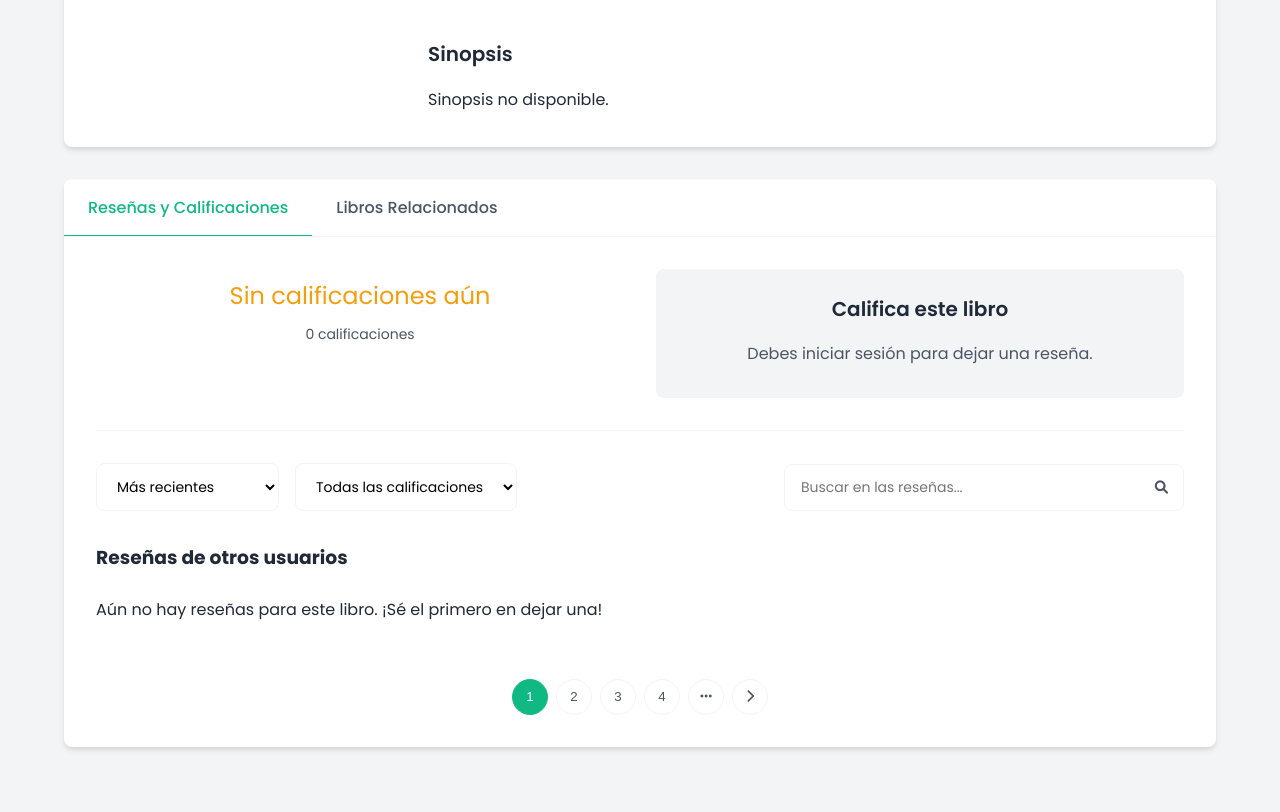
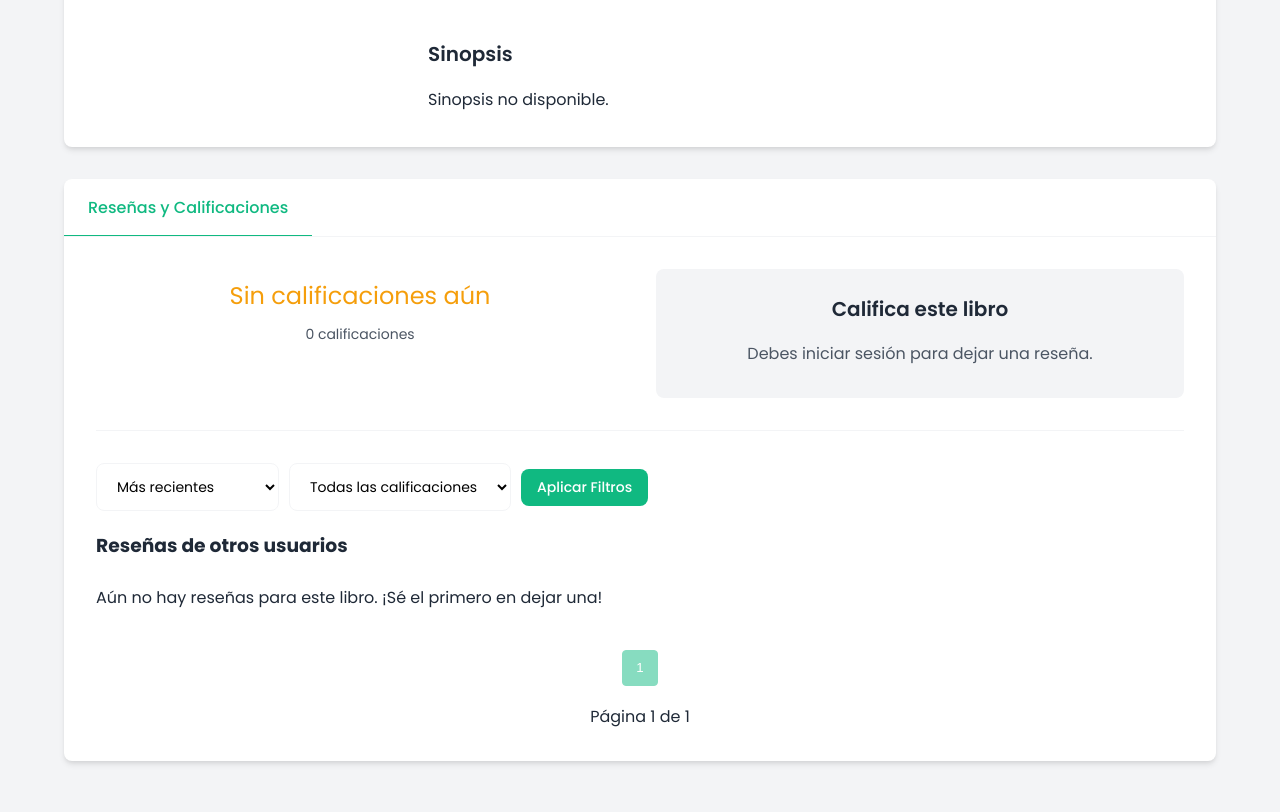
Before and after one commit to leoagl/proyecto_final, a Django app: page /libros/libro/2/ in a window 1280 px wide. Shown: the part 492-1304 px from the top of the page. Run offline with Django 5.2, Linux system fonts and the light colour scheme; data comes from the database, SQL or seed files in the repository; some libraries are stand-ins or nearby versions.

```diff
--- a/proyecto_final/libros/static/css/detalle.css
+++ b/proyecto_final/libros/static/css/detalle.css
@@ -763,13 +763,18 @@ main {
 }
 
 .reviews-filter {
-    display: flex;
-    justify-content: space-between;
+    display: flex; /* Habilita flexbox */
+    align-items: center; /* Alinea verticalmente los elementos al centro */
+    gap: 20px; /* Espacio entre los elementos */
+    margin-bottom: 20px; /* Espacio inferior */
+}
+
+.reviews-filter .filter-options {
+    display: flex; /* Habilita flexbox para los selectores */
+    gap: 10px; /* Espacio entre los selectores */
     align-items: center;
-    margin-bottom: 2rem;
-    flex-wrap: wrap;
-    gap: 1rem;
 }
+
 
 .filter-options {
     display: flex;
@@ -1369,6 +1374,35 @@ main {
     background-color: var(--gray-light);
 }
 
+.pagination {
+    display: flex;
+    flex-direction: column; /* Asegura que los elementos estén en columna */
+    align-items: center; /* Centra horizontalmente los elementos */
+    margin-top: 15px;
+}
+
+.page-links {
+    text-align: center; /* Centra los botones dentro de este div */
+    margin-bottom: 10px; /* Espacio entre los botones y el texto */
+    display: block; /* Fuerza que el div de los botones ocupe una línea completa */
+}
+
+.page-info {
+    text-align: center; /* Centra el texto "Página X de Y" */
+}
+
+.pagination-btn {
+    display: inline-block;
+    margin: 0 5px;
+    padding: 8px 12px;
+    border: 1px solid #ccc;
+    text-decoration: none;
+    color: #333;
+    cursor: pointer;
+    border-radius: 4px;
+}
+
+
 /* Responsive */
 @media (max-width: 992px) {
     .book-detail-container {
--- a/proyecto_final/libros/templates/libros/detalle_libro.html
+++ b/proyecto_final/libros/templates/libros/detalle_libro.html
@@ -171,12 +171,9 @@
                     </div>
                 </div>
             </div>
-
-            <!-- Tabs para reseñas y detalles adicionales -->
             <div class="book-tabs">
                 <div class="tabs-header">
                     <button class="tab-btn active" data-tab="reviews">Reseñas y Calificaciones</button>
-                    <button class="tab-btn" data-tab="related">Libros Relacionados</button>
                 </div>
 
                 <div class="tabs-content">
@@ -224,26 +221,24 @@
                         </div>
 
                         <div class="reviews-filter">
+                        <form method="get" action="{% url 'detalle_libro' libro.id %}#reviews-tab">
                             <div class="filter-options">
-                                <select id="reviewsSort">
-                                    <option value="recent">Más recientes</option>
-                                    <option value="helpful">Más útiles</option>
-                                    <option value="highest">Mayor calificación</option>
-                                    <option value="lowest">Menor calificación</option>
+                                <select id="reviewsSort" name="orden_resenas">
+                                    <option value="recent" {% if request.GET.orden_resenas == 'recent' %}selected{% endif %}>Más recientes</option>
+                                    <option value="highest" {% if request.GET.orden_resenas == 'highest' %}selected{% endif %}>Mayor calificación</option>
+                                    <option value="lowest" {% if request.GET.orden_resenas == 'lowest' %}selected{% endif %}>Menor calificación</option>
                                 </select>
-                                <select id="reviewsFilter">
-                                    <option value="all">Todas las calificaciones</option>
-                                    <option value="5">5 estrellas</option>
-                                    <option value="4">4 estrellas</option>
-                                    <option value="3">3 estrellas</option>
-                                    <option value="2">2 estrellas</option>
-                                    <option value="1">1 estrella</option>
+                                <select id="reviewsFilter" name="calificacion_filter">
+                                    <option value="all" {% if request.GET.calificacion_filter == 'all' %}selected{% endif %}>Todas las calificaciones</option>
+                                    <option value="5" {% if request.GET.calificacion_filter == '5' %}selected{% endif %}>5 estrellas</option>
+                                    <option value="4" {% if request.GET.calificacion_filter == '4' %}selected{% endif %}>4 estrellas</option>
+                                    <option value="3" {% if request.GET.calificacion_filter == '3' %}selected{% endif %}>3 estrellas</option>
+                                    <option value="2" {% if request.GET.calificacion_filter == '2' %}selected{% endif %}>2 estrellas</option>
+                                    <option value="1" {% if request.GET.calificacion_filter == '1' %}selected{% endif %}>1 estrella</option>
                                 </select>
+                                <button type="submit" class="btn btn-primary">Aplicar Filtros</button>
                             </div>
-                            <div class="search-box">
-                                <input type="text" id="searchReviews" placeholder="Buscar en las reseñas...">
-                                <button class="search-btn"><i class="fas fa-search"></i></button>
-                            </div>
+                        </form>
                         </div>
 
                         <div class="reviews-list">
@@ -261,7 +256,7 @@
                                                             <span class="review-date">{{ resena.fecha }}</span>
                                                             <div class="reviewer-rating">
                                                             {% for i in "12345" %}
-                                                                {% if i <= resena.calificacion %}
+                                                                {% if i|add:0 <= resena.calificacion %}
                                                                     <i class="fas fa-star"></i>
                                                                 {% else %}
                                                                     <i class="far fa-star"></i>
@@ -280,116 +275,36 @@
                                         <p>Aún no hay reseñas para este libro. ¡Sé el primero en dejar una!</p>
                                     {% endfor %}
                             <!-- Paginación de reseñas -->
-                            <div class="pagination">
-                                <button class="pagination-btn active">1</button>
-                                <button class="pagination-btn">2</button>
-                                <button class="pagination-btn">3</button>
-                                <button class="pagination-btn">4</button>
-                                <button class="pagination-btn">
-                                    <i class="fas fa-ellipsis-h"></i>
-                                </button>
-                                <button class="pagination-btn">
-                                    <i class="fas fa-chevron-right"></i>
-                                </button>
-                            </div>
+                                    <div class="pagination">
+                                        <div class="page-links">
+                                            {% if reseñas.has_previous %}
+                                                <a href="?page_resenas=1#reviews-tab" class="pagination-btn">« Primero</a>
+                                                <a href="?page_resenas={{ reseñas.previous_page_number }}#reviews-tab" class="pagination-btn">‹ Anterior</a>
+                                            {% endif %}
+
+                                            {% for num in reseñas.paginator.page_range %}
+                                                {% if num == reseñas.number %}
+                                                    <button class="pagination-btn active" disabled>{{ num }}</button>
+                                                {% elif num > reseñas.number|add:'-3' and num < reseñas.number|add:'3' %}
+                                                    <a href="?page_resenas={{ num }}#reviews-tab" class="pagination-btn">{{ num }}</a>
+                                                {% endif %}
+                                            {% endfor %}
+
+                                            {% if reseñas.has_next %}
+                                                <a href="?page_resenas={{ reseñas.next_page_number }}#reviews-tab" class="pagination-btn">Siguiente ›</a>
+                                                <a href="?page_resenas={{ reseñas.paginator.num_pages }}#reviews-tab" class="pagination-btn">Último »</a>
+                                            {% endif %}
+                                        </div>
+                                        <span class="page-info">
+                                            Página {{ reseñas.number }} de {{ reseñas.paginator.num_pages }}
+                                        </span>
+                                    </div>
                         </div>
                     </div>
 
-                    <!-- Tab de Libros Relacionados -->
-                    <div id="related-tab" class="tab-content">
-                        <div class="related-books">
-                            <h3>Libros Relacionados</h3>
-                            <p>Si te gustó "Cien Años de Soledad", también podrían interesarte estos libros:</p>
-
-                            <div class="related-books-grid">
-                                <!-- Libro relacionado 1 -->
-                                <div class="related-book-card">
-                                    <div class="related-book-cover">
-                                        <img src="https://via.placeholder.com/150x225/ef4444/FFFFFF?text=El+Amor+en+los+Tiempos+del+Cólera"
-                                            alt="El Amor en los Tiempos del Cólera">
-                                    </div>
-                                    <div class="related-book-info">
-                                        <h4>El Amor en los Tiempos del Cólera</h4>
-                                        <p class="related-book-author">Gabriel García Márquez</p>
-                                        <div class="related-book-rating">
-                                            <i class="fas fa-star"></i>
-                                            <i class="fas fa-star"></i>
-                                            <i class="fas fa-star"></i>
-                                            <i class="fas fa-star"></i>
-                                            <i class="fas fa-star-half-alt"></i>
-                                            <span>4.5</span>
-                                        </div>
-                                        <a href="#" class="btn btn-outline btn-sm">Ver detalles</a>
-                                    </div>
-                                </div>
-
-                                <!-- Libro relacionado 2 -->
-                                <div class="related-book-card">
-                                    <div class="related-book-cover">
-                                        <img src="https://via.placeholder.com/150x225/10b981/FFFFFF?text=Pedro+Páramo"
-                                            alt="Pedro Páramo">
-                                    </div>
-                                    <div class="related-book-info">
-                                        <h4>Pedro Páramo</h4>
-                                        <p class="related-book-author">Juan Rulfo</p>
-                                        <div class="related-book-rating">
-                                            <i class="fas fa-star"></i>
-                                            <i class="fas fa-star"></i>
-                                            <i class="fas fa-star"></i>
-                                            <i class="fas fa-star"></i>
-                                            <i class="far fa-star"></i>
-                                            <span>4.0</span>
-                                        </div>
-                                        <a href="#" class="btn btn-outline btn-sm">Ver detalles</a>
-                                    </div>
-                                </div>
-
-                                <!-- Libro relacionado 3 -->
-                                <div class="related-book-card">
-                                    <div class="related-book-cover">
-                                        <img src="https://via.placeholder.com/150x225/6366f1/FFFFFF?text=La+Casa+de+los+Espíritus"
-                                            alt="La Casa de los Espíritus">
-                                    </div>
-                                    <div class="related-book-info">
-                                        <h4>La Casa de los Espíritus</h4>
-                                        <p class="related-book-author">Isabel Allende</p>
-                                        <div class="related-book-rating">
-                                            <i class="fas fa-star"></i>
-                                            <i class="fas fa-star"></i>
-                                            <i class="fas fa-star"></i>
-                                            <i class="fas fa-star"></i>
-                                            <i class="far fa-star"></i>
-                                            <span>4.2</span>
-                                        </div>
-                                        <a href="#" class="btn btn-outline btn-sm">Ver detalles</a>
-                                    </div>
-                                </div>
-
-                                <!-- Libro relacionado 4 -->
-                                <div class="related-book-card">
-                                    <div class="related-book-cover">
-                                        <img src="https://via.placeholder.com/150x225/f59e0b/FFFFFF?text=Rayuela"
-                                            alt="Rayuela">
-                                    </div>
-                                    <div class="related-book-info">
-                                        <h4>Rayuela</h4>
-                                        <p class="related-book-author">Julio Cortázar</p>
-                                        <div class="related-book-rating">
-                                            <i class="fas fa-star"></i>
-                                            <i class="fas fa-star"></i>
-                                            <i class="fas fa-star"></i>
-                                            <i class="fas fa-star"></i>
-                                            <i class="far fa-star"></i>
-                                            <span>4.1</span>
-                                        </div>
-                                        <a href="#" class="btn btn-outline btn-sm">Ver detalles</a>
-                                    </div>
-                                </div>
-                            </div>
-                        </div>
-                    </div>
                 </div>
             </div>
+        </div>
         </div>
     </main>
 
--- a/proyecto_final/libros/views.py
+++ b/proyecto_final/libros/views.py
@@ -1,4 +1,4 @@
-from django.core.paginator import Paginator
+from django.core.paginator import Paginator, PageNotAnInteger, EmptyPage
 from django.contrib import messages
 from django.db.models import Min, Max, Avg, Count
 from django.http import JsonResponse
@@ -122,10 +122,28 @@ def catalogo(request):
 
 def detalle_libro(request, libro_id):
     libro = get_object_or_404(Libro, pk=libro_id)
-    resenas = libro.resenas.select_related('usuario').order_by('-fecha')
+    todas_las_resenas = libro.resenas.select_related('usuario').order_by('-fecha')
+    related_books = obtener_libros_relacionados(libro)
+
+    # Filtrado por calificación para la lista de comentarios
+    resenas_queryset = todas_las_resenas
+    calificacion_filter = request.GET.get('calificacion_filter')
+    if calificacion_filter != 'all' and calificacion_filter in ['5', '4', '3', '2', '1']:
+        resenas_queryset = resenas_queryset.filter(calificacion=int(calificacion_filter))
+
+    # Paginación de reseñas
+    paginator_resenas = Paginator(resenas_queryset, 5)
+    page_resenas = request.GET.get('page_resenas')
+    try:
+        resenas = paginator_resenas.get_page(page_resenas)
+    except PageNotAnInteger:
+        resenas = paginator_resenas.page(1)
+    except EmptyPage:
+        resenas = paginator_resenas.page(paginator_resenas.num_pages)
+
     promedio_calificacion = libro.resenas.aggregate(avg_calificacion=Avg('calificacion'))['avg_calificacion']
-    total_resenas = libro.resenas.count()
-    calificacion_counts = libro.resenas.values('calificacion').annotate(count=Count('calificacion')).order_by('-calificacion')
+    total_resenas = todas_las_resenas.count() # Usar todas_las_resenas para el total general
+    calificacion_counts = libro.resenas.values('calificacion').annotate(count=Count('calificacion')).order_by('-calificacion') # Usar libro.resenas para la distribución general
 
     # Calcular el porcentaje para cada calificación
     calificacion_percentages = []
@@ -134,19 +152,7 @@ def detalle_libro(request, libro_id):
             percentage = (count_item['count'] * 100) / total_resenas
             calificacion_percentages.append({'calificacion': count_item['calificacion'], 'percentage': percentage})
 
-    if request.method == 'POST':
-        if request.user.is_authenticated:
-            form = ReseñaForm(request.POST)
-            if form.is_valid():
-                reseña = form.save(commit=False)
-                reseña.usuario = request.user
-                reseña.libro = libro
-                reseña.save()
-                return redirect('detalle_libro', libro_id=libro.id)
-        else:
-            return redirect('login')
-    else:
-        form = ReseñaForm()
+    form = ReseñaForm()
 
     context = {
         'libro': libro,
@@ -155,7 +161,8 @@ def detalle_libro(request, libro_id):
         'promedio_calificacion': promedio_calificacion,
         'total_resenas': total_resenas,
         'calificacion_counts': calificacion_counts,
-        'calificacion_percentages': calificacion_percentages, # Pasa los porcentajes calculados
+        'calificacion_percentages': calificacion_percentages,
+        'related_books': related_books,
     }
     return render(request, 'libros/detalle_libro.html', context)
 
@@ -180,3 +187,6 @@ def crear_resena(request, libro_id):
         'form': form,
     }
     return render(request, 'libros/detalle_libro.html', context)
+
+def obtener_libros_relacionados(libro):
+    return Libro.objects.filter(genero=libro.genero).exclude(id=libro.id)[:4]
```
